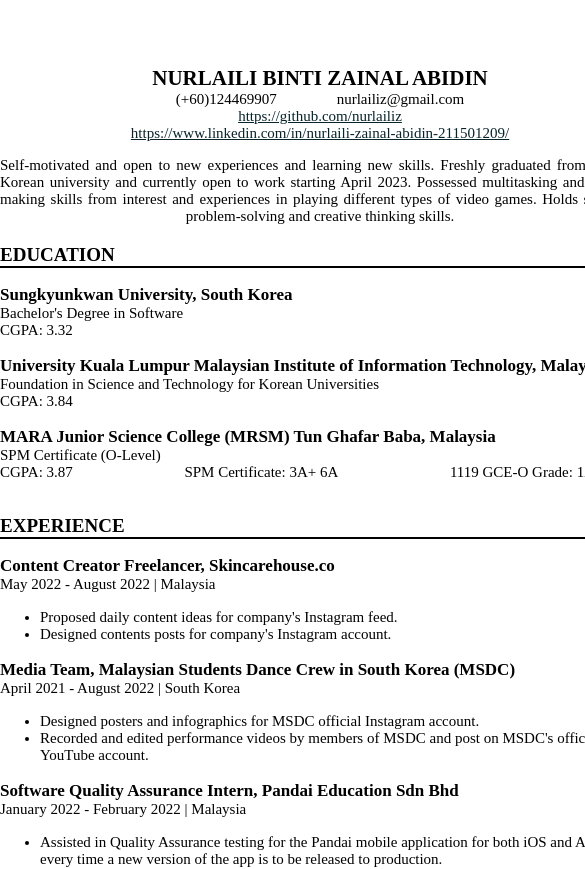
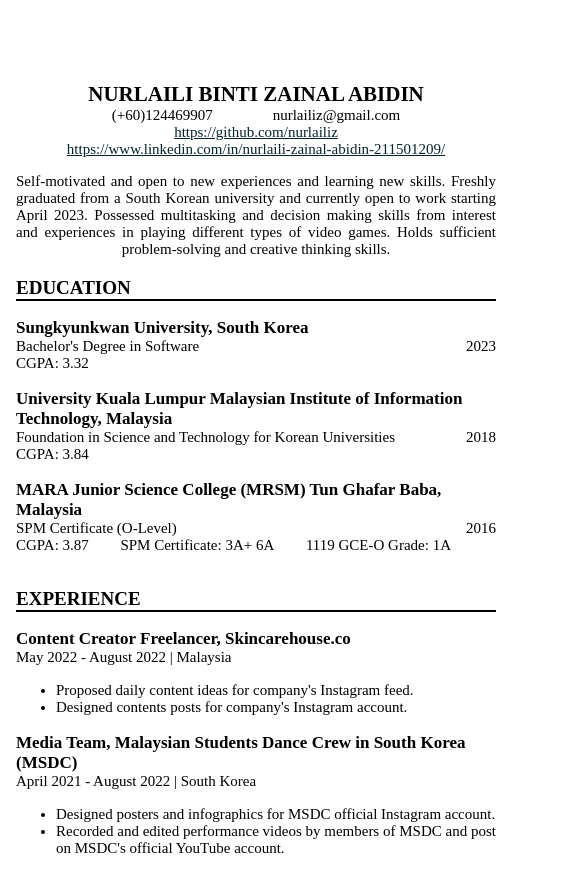
Before and after one commit to nurlailiz/Curriculum-Vitae-using-React, a React (Create React App) app: page / in a window 390 px wide. Shown: the top 869 px of the page, 585 px wide, since content can reach past the window. Built offline with nearby package versions, Linux system fonts and the light colour scheme.

Commit message:
Update css file

```diff
--- a/src/App.css
+++ b/src/App.css
@@ -8,14 +8,15 @@
 }
 
 @media only screen and (max-width: 600px) {
-  .App {width: 40em;}
-  .App-header {font-size: 12px;}
-  .App-header h3 {font-size: 18px;}
-  .Section-title {font-size: 16px;}
-  .Bold-item {font-size: 14px;}
-  .Education-year {font-size: 12px;}
-  .App li {font-size: 12px;}
-  .Content-ref {font-size: 12px;}
+  .App {width: 30em;
+  padding: 1em}
+  .App-header {font-size: 9px;}
+  .App-header h3 {font-size: 15px;}
+  .Section-title {font-size: 13px;}
+  .Bold-item {font-size: 11px;}
+  .Education-year {font-size: 9px;}
+  .App li {font-size: 9px;}
+  .Content-ref {font-size: 9px;}
 }
 
 .App-header {
```
